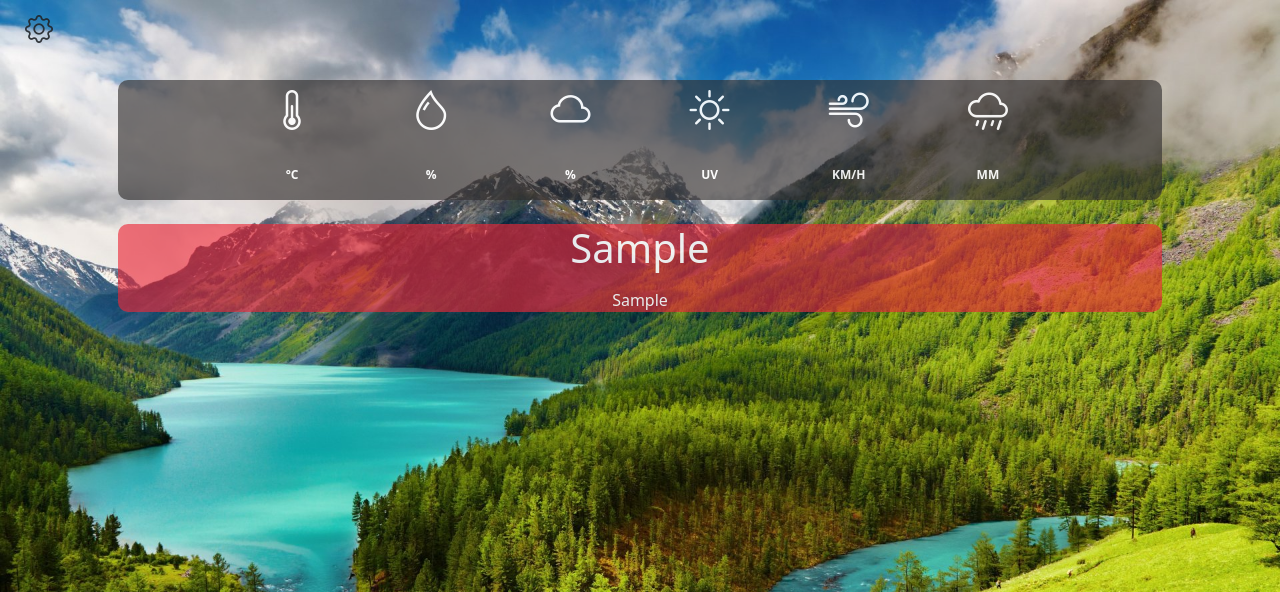
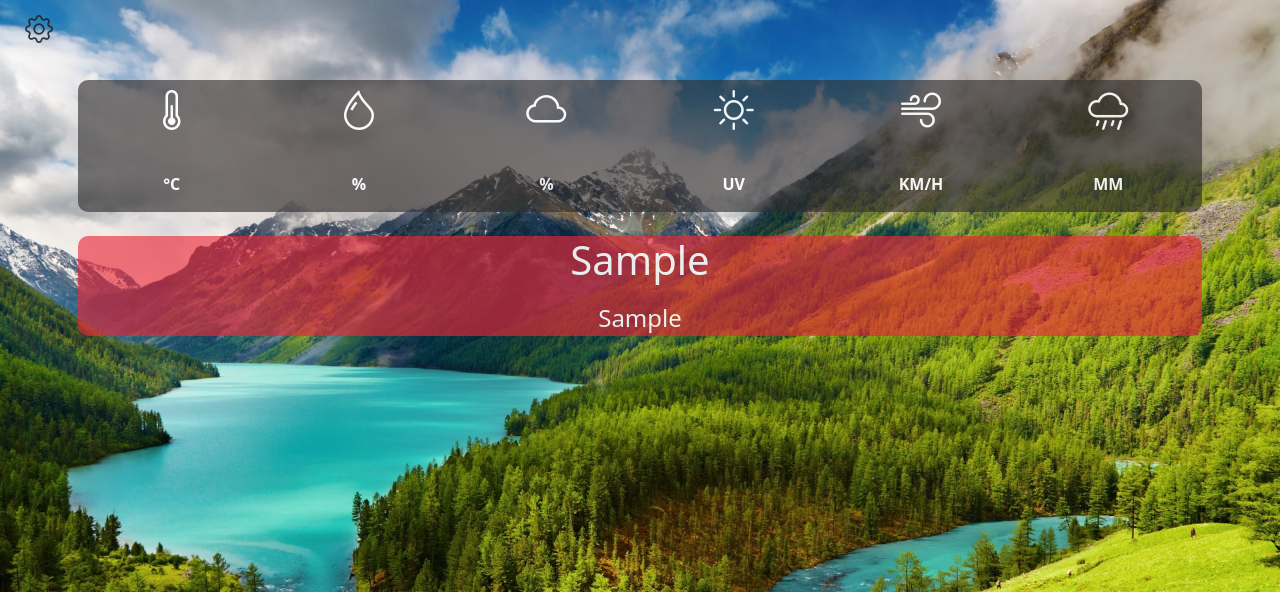
Before and after one commit to lachietech/Personal-Website, a Flask app: template templates/meandersuiteprerelease/suitefiles/index.html in a window 1280 px wide. Shown: the top 592 px of the page. Run offline with Flask 3, Linux system fonts and the light colour scheme; the template is opened without the code that fills it: most values are stand-ins (such as "Sample title", 1, 10 or a date in 2020); some libraries are stand-ins or nearby versions.

Commit message:
Update MS1

```diff
--- a/templates/meandersuiteprerelease/suitefiles/index.html
+++ b/templates/meandersuiteprerelease/suitefiles/index.html
@@ -27,18 +27,18 @@
             .weather-info div {
                 color: white;
                 text-align: center;
-                width: 13.33%;
+                width: 16.6666%;
             }
             .weather-info i {
                 font-size: 100%;
             }
             .weather-info p {
-                font-size: 1.5vmin;
+                font-size: 2vh;
                 margin-top: 1vh;
                 font-weight: bold;
             }
             p{
-                font-size: 2vmin;
+                font-size: 3vh;
             }
             .color {
                 border-radius: 10px;
@@ -50,11 +50,11 @@
             <button class="btn" action="#settings" role="button">
                 <i class="bi bi-gear fs-3"></i>
             </button>
-            <div class="content container px-5 text-center">
+            <div class="content container px-2 text-center">
                 <div class="row">
                     <div class="text-center">
                         <div class="text-center">
-                            <div class="col-md-12">
+                            <div class="col-lg-12">
                                 <div class="weather-info mt-4">
                                     <div class="text-center">
                                         <i class="bi bi-thermometer-half fs-1"></i>
```
